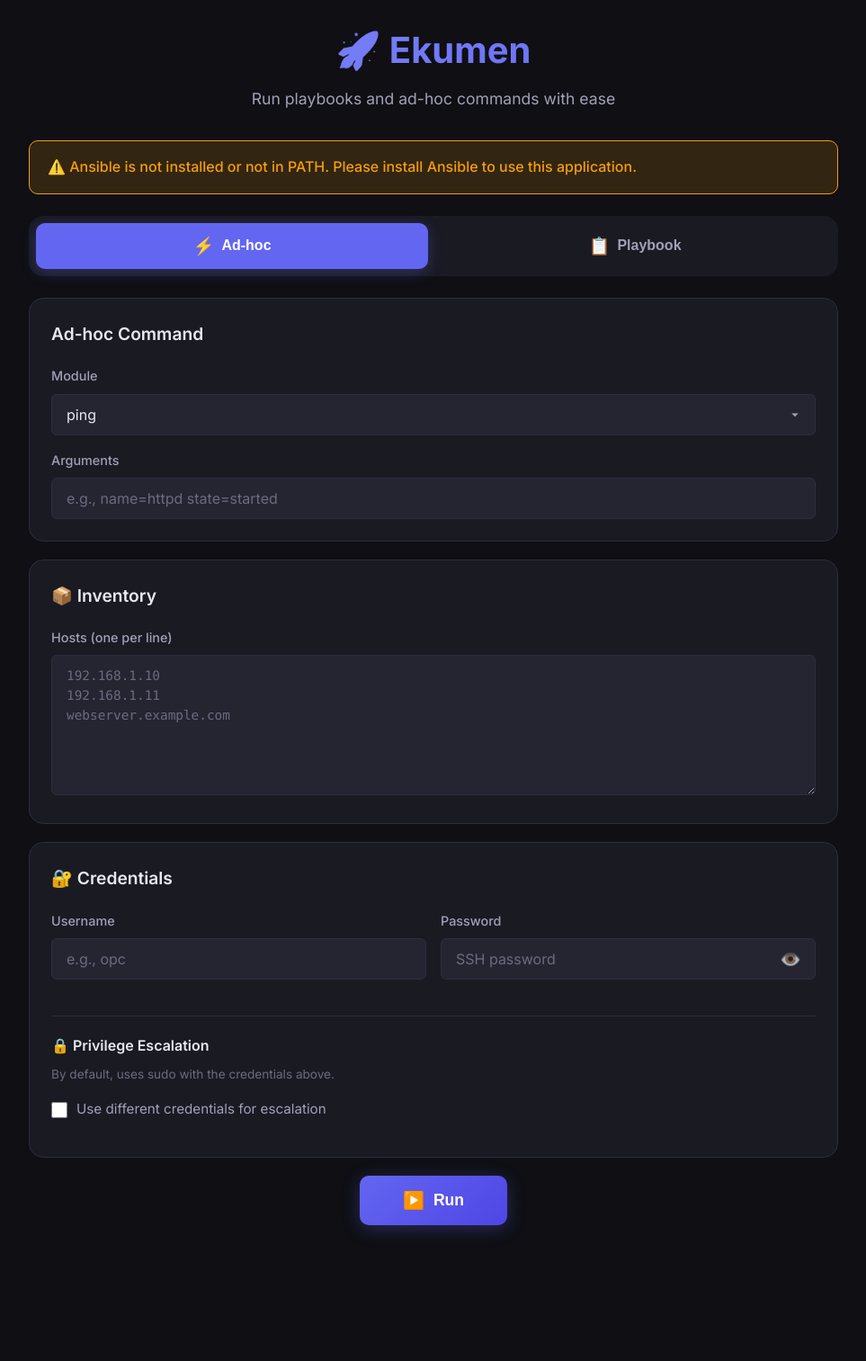
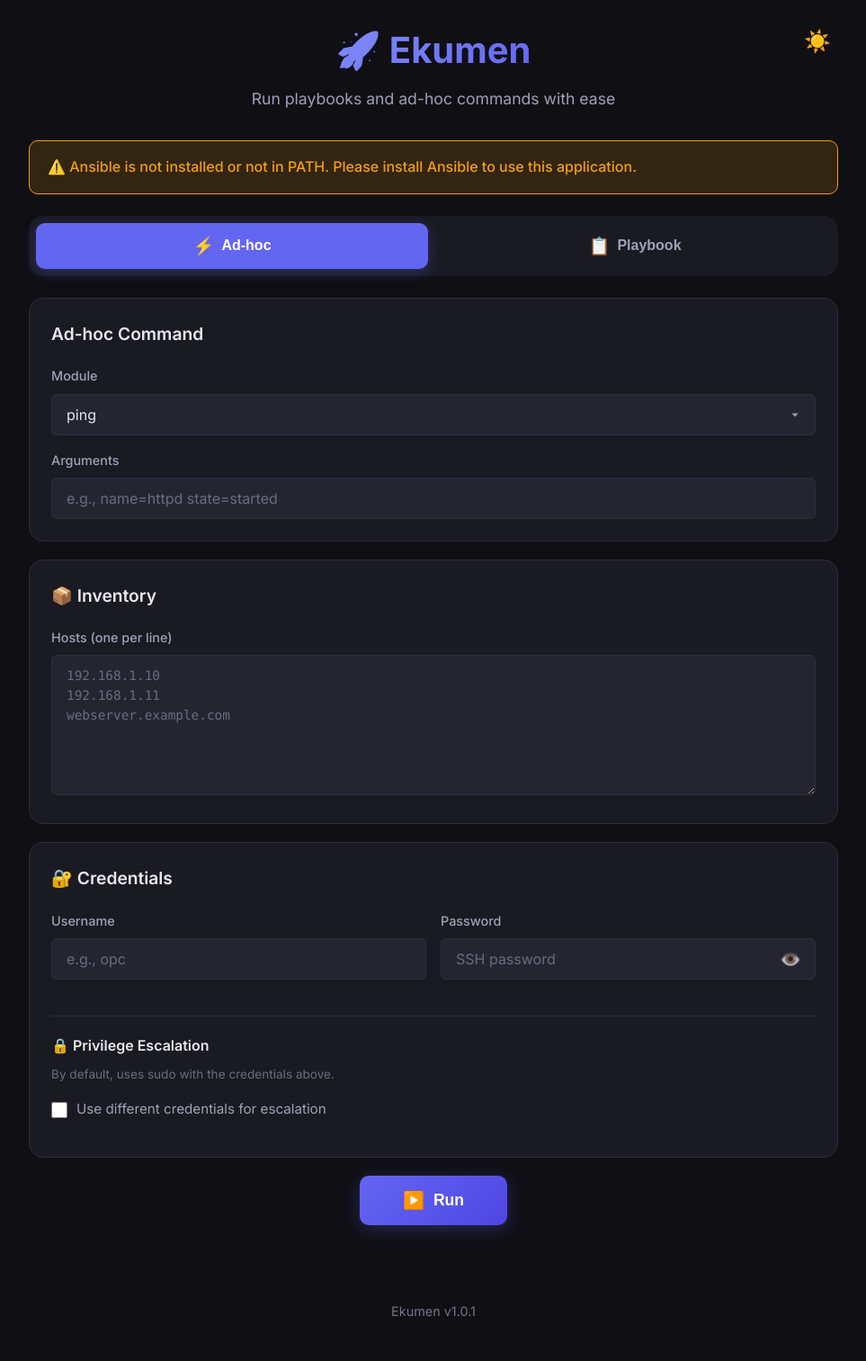
Before and after one commit to aydinguven/ekumen, a Flask app: page / in a window 1280 px wide. Shown: the whole page at 90% size, without its empty margins (158-1121 px from the left). Before the commit the page ends 1374 px from the top, so only its background shows below. Run offline with Flask 2, Linux system fonts and the light colour scheme.

Commit message:
chore: bump version to 1.0.1

```diff
--- a/app.py
+++ b/app.py
@@ -19,7 +19,7 @@
 @app.route('/')
 def index():
     """Serve the main single-page application."""
-    return render_template('index.html', ansible_available=runner.ansible_available)
+    return render_template('index.html', ansible_available=runner.ansible_available, version=Config.VERSION)
 
 
 @app.route('/run', methods=['POST'])
--- a/config.py
+++ b/config.py
@@ -7,6 +7,8 @@
 
 class Config:
     """Application configuration loaded from environment variables."""
+
+    VERSION = "1.0.1"
 
     # Flask settings
     DEBUG = os.environ.get('ANSIBLE_SHUTTLE_DEBUG', 'false').lower() == 'true'
--- a/static/script.js
+++ b/static/script.js
@@ -2,6 +2,30 @@
 
 let currentMode = 'adhoc';
 let lastOutput = '';
+
+// Theme Logic
+function toggleTheme() {
+    const html = document.documentElement;
+    const currentTheme = html.getAttribute('data-theme');
+    const newTheme = currentTheme === 'light' ? 'dark' : 'light';
+
+    html.setAttribute('data-theme', newTheme);
+    localStorage.setItem('theme', newTheme);
+    updateThemeIcon(newTheme);
+}
+
+function updateThemeIcon(theme) {
+    const btn = document.getElementById('theme-toggle');
+    btn.textContent = theme === 'light' ? '🌙' : '☀️';
+    btn.title = theme === 'light' ? 'Switch to Dark Mode' : 'Switch to Light Mode';
+}
+
+// Initialize Theme
+document.addEventListener('DOMContentLoaded', () => {
+    const savedTheme = localStorage.getItem('theme') || 'dark';
+    document.documentElement.setAttribute('data-theme', savedTheme);
+    updateThemeIcon(savedTheme);
+});
 
 function switchMode(mode) {
     currentMode = mode;
--- a/static/style.css
+++ b/static/style.css
@@ -37,6 +37,21 @@
     --transition: 0.2s ease;
 }
 
+[data-theme="light"] {
+    --bg-primary: #f8fafc;
+    --bg-secondary: #ffffff;
+    --bg-tertiary: #f1f5f9;
+    --bg-hover: #e2e8f0;
+
+    --text-primary: #0f172a;
+    --text-secondary: #475569;
+    --text-muted: #94a3b8;
+
+    --border-color: #e2e8f0;
+    --shadow: 0 4px 6px -1px rgba(0, 0, 0, 0.1), 0 2px 4px -1px rgba(0, 0, 0, 0.06);
+    --shadow-lg: 0 10px 15px -3px rgba(0, 0, 0, 0.1), 0 4px 6px -2px rgba(0, 0, 0, 0.05);
+}
+
 * {
     margin: 0;
     padding: 0;
@@ -50,18 +65,55 @@
     line-height: 1.6;
     min-height: 100vh;
     padding: 24px;
+    display: flex;
+    flex-direction: column;
 }
 
 .container {
     max-width: 900px;
     margin: 0 auto;
+    width: 100%;
+    flex: 1;
 }
 
 /* Header */
 header {
     text-align: center;
     margin-bottom: 32px;
+    position: relative;
+    display: flex;
+    flex-direction: column;
+    align-items: center;
 }
+
+.theme-toggle {
+    position: absolute;
+    right: 0;
+    top: 0;
+    background: transparent;
+    border: none;
+    font-size: 1.5rem;
+    cursor: pointer;
+    padding: 8px;
+    border-radius: 50%;
+    transition: background var(--transition);
+}
+
+.theme-toggle:hover {
+    background: var(--bg-hover);
+}
+
+/* Footer */
+.footer {
+    text-align: center;
+    margin-top: 40px;
+    padding: 20px 0;
+    color: var(--text-secondary);
+    font-size: 0.9rem;
+    opacity: 0.7;
+}
+
+/* Header Typography */
 
 header h1 {
     font-size: 2.5rem;
--- a/templates/index.html
+++ b/templates/index.html
@@ -14,6 +14,7 @@
         <header>
             <h1>🚀 Ekumen</h1>
             <p class="subtitle">Run playbooks and ad-hoc commands with ease</p>
+            <button id="theme-toggle" class="theme-toggle" onclick="toggleTheme()" title="Toggle Light Mode">☀️</button>
         </header>
 
         {% if not ansible_available %}
@@ -189,6 +190,10 @@
         </section>
     </div>
 
+    <footer class="footer">
+        Ekumen v{{ version }}
+    </footer>
+
     <script src="{{ url_for('static', filename='script.js') }}"></script>
 </body>
 
```
